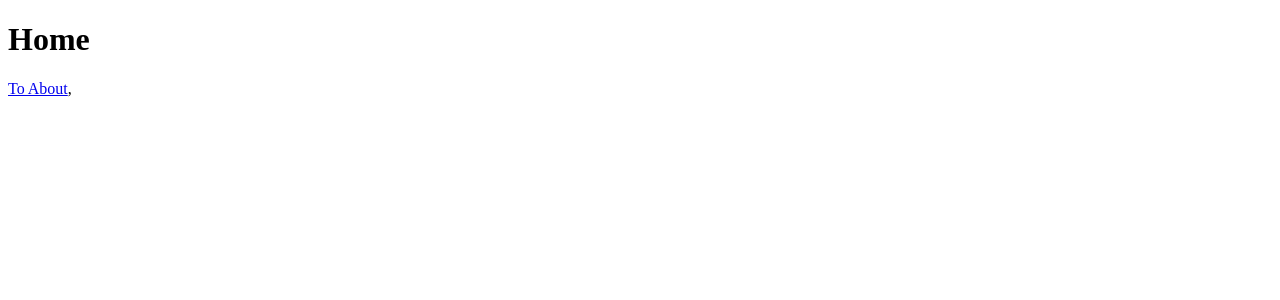
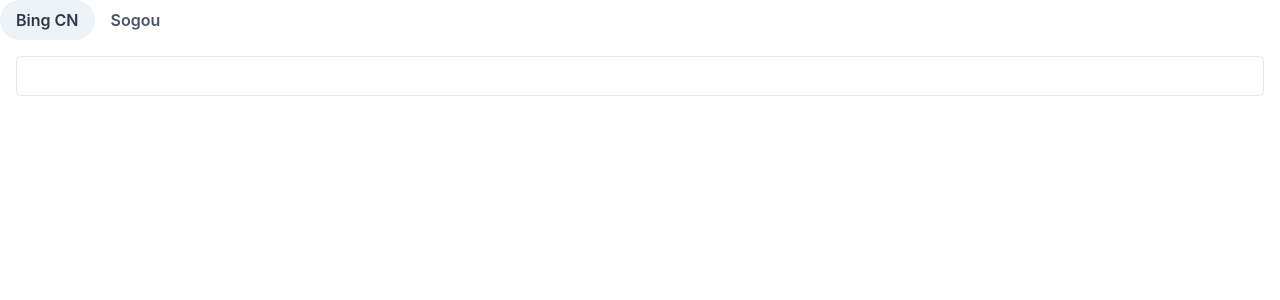
Before and after one commit to impossible98/home-nav3, a React (Vite) app: page / in a window 1280 px wide. Shown: the top 300 px of the page. Built offline with nearby package versions, Linux system fonts and the light colour scheme.

Commit message:
feat: add Home/Index.tsx

```diff
--- a/package.json
+++ b/package.json
@@ -10,6 +10,11 @@
         "prepare": "husky install"
     },
     "dependencies": {
+        "@chakra-ui/react": "^2.0.2",
+        "@emotion/react": "^11",
+        "@emotion/styled": "^11",
+        "@iconify/react": "^3.2.1",
+        "framer-motion": "^6",
         "react": "^18.0.0",
         "react-dom": "^18.0.0",
         "react-router": "^6.3.0",
--- /dev/null
+++ b/src/components/Home/Index.tsx
@@ -0,0 +1,15 @@
+import { Grid, GridItem } from '@chakra-ui/react';
+
+import SearchTab from './SearchTab';
+
+function HomeIndex() {
+  return (
+    <Grid autoColumns=''>
+      <GridItem>
+        <SearchTab />
+      </GridItem>
+    </Grid>
+  );
+}
+
+export default HomeIndex;
--- /dev/null
+++ b/src/components/Home/Search.tsx
@@ -0,0 +1,21 @@
+import { Input } from '@chakra-ui/react';
+
+import { DEFAULT_ENGINE } from '@/utils/constants';
+
+function Search() {
+  function search(e: any) {
+    if (e.target.value === '') {
+      return undefined;
+    } else if (e.keyCode === 13) {
+      window.open(`${DEFAULT_ENGINE}${e.target.value}`);
+    }
+  }
+  return (
+    <Input
+      focusBorderColor='pink.400'
+      onKeyDown={search}
+    />
+  );
+}
+
+export default Search;
--- /dev/null
+++ b/src/components/Home/SearchTab.tsx
@@ -0,0 +1,26 @@
+import { Tab, TabList, TabPanel, TabPanels, Tabs } from '@chakra-ui/react';
+
+import Search from './Search';
+
+function SearchTab() {
+  return (
+    <>
+      <Tabs variant='soft-rounded' colorScheme='gray' isLazy>
+        <TabList>
+          <Tab>Bing CN</Tab>
+          <Tab>Sogou</Tab>
+        </TabList>
+        <TabPanels>
+          <TabPanel>
+            <Search />
+          </TabPanel>
+          <TabPanel>
+            <Search />
+          </TabPanel>
+        </TabPanels>
+      </Tabs>
+    </>
+  );
+}
+
+export default SearchTab;
--- a/src/main.tsx
+++ b/src/main.tsx
@@ -1,3 +1,4 @@
+import { ChakraProvider } from '@chakra-ui/react';
 import React, { Suspense } from 'react';
 import ReactDOM from 'react-dom/client';
 import { BrowserRouter, useRoutes } from 'react-router-dom';
@@ -14,8 +15,10 @@ function App() {
 
 ReactDOM.createRoot(document.getElementById('root')!).render(
   <React.StrictMode>
-    <BrowserRouter>
-      <App />
-    </BrowserRouter>,
+    <ChakraProvider>
+      <BrowserRouter>
+        <App />
+      </BrowserRouter>
+    </ChakraProvider>
   </React.StrictMode>,
 );
--- a/src/pages/About.tsx
+++ b/src/pages/About.tsx
@@ -1,4 +1,4 @@
-export default function About() {
+function About() {
   return (
     <>
       <h1>About</h1>
@@ -6,3 +6,5 @@ export default function About() {
     </>
   );
 }
+
+export default About;
--- a/src/pages/Index.tsx
+++ b/src/pages/Index.tsx
@@ -1,8 +1,11 @@
-export default function Index() {
+import HomeIndex from '@/components/Home/Index';
+
+function Index() {
   return (
     <>
-      <h1>Home</h1>
-      <a href='./about'>To About</a>
+      <HomeIndex />
     </>
   );
 }
+
+export default Index;
--- /dev/null
+++ b/src/utils/constants.ts
@@ -0,0 +1 @@
+export const DEFAULT_ENGINE = 'https://www.bing.com/search?q=';
```
Also changed, not shown: 1 other file (tests, documents, lock files or other folders).
